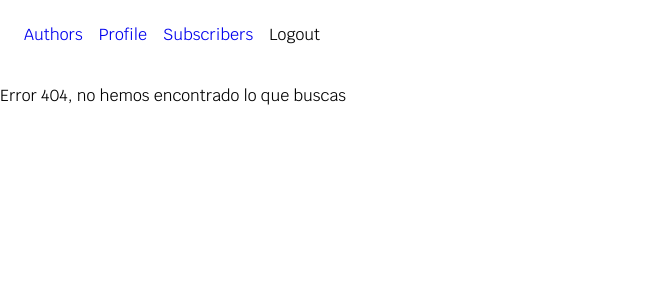
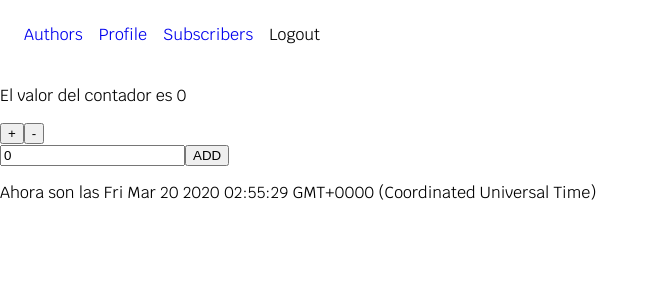
Before and after one commit to MariaJoseDiazCa/red-social, a React (Create React App) app: page /contador in a window 1280 px wide. Before the commit this address had no page. Shown: the top 300 px of the page, without its empty margins (0-659 px from the left). Built offline with nearby package versions, Linux system fonts and the light colour scheme.

Commit message:
ADD: Ejemplo de Redux y Hooks.

```diff
--- a/package.json
+++ b/package.json
@@ -6,11 +6,15 @@
     "@testing-library/jest-dom": "^4.2.4",
     "@testing-library/react": "^9.5.0",
     "@testing-library/user-event": "^7.2.1",
+    "prop-types": "^15.7.2",
     "react": "^16.13.0",
     "react-dom": "^16.13.0",
+    "react-redux": "^7.2.0",
     "react-router": "^5.1.2",
     "react-router-dom": "^5.1.2",
-    "react-scripts": "3.4.0"
+    "react-scripts": "3.4.0",
+    "redux": "^4.0.5",
+    "redux-thunk": "^2.3.0"
   },
   "scripts": {
     "start": "react-scripts start",
--- /dev/null
+++ b/src/Contador.js
@@ -0,0 +1,87 @@
+import React, {useState, useEffect} from 'react'
+import { connect } from 'react-redux'
+import { incr, decr, add } from './reduxStore'
+import PropTypes from 'prop-types'
+
+
+// const AddRandomQuantity = connect(
+// 	null,
+// 	dispatch => ({
+// 		onAdd: qty => dispatch(add(qty))
+// 	})
+// )(class extends React.Component {
+// 	state = { value: 0}
+// 	render () {
+// 		const { value } = this.state
+// 		return (
+// 			<div>
+// 				<input value ={value} onChange={this.update}/>
+// 				<button onClick={this.addQuantity}>ADD</button>
+// 			</div>
+// 		)
+// 	}
+// 	update = event => this.setState({value: Number
+// 	(event.target.value)})
+// 	addQuantity = () =>
+// 		this.props.onAdd(this.state.value)
+// })
+
+//VERSION CON HOOKS
+
+const AddRandomQuantity = connect(
+	null,
+	dispatch => ({onAdd: qty => dispatch(add(qty))})
+)(props => {
+	const [value, updateValue ] = useState(0)
+	const [currentTime, updateTime ] = useState(new Date())
+	useEffect(() => {
+		const interval = setInterval(
+			() => updateTime(new Date()),
+			1000
+		)
+		return () => clearInterval(interval)
+	}
+	)
+
+	return (
+		<div>
+			<input value ={value} onChange={event => updateValue(Number(event.target.value))}/>
+			<button onClick={() => props.onAdd(value)}>ADD</button>
+			<p>Ahora son las {currentTime.toString()}</p>
+		</div>
+	)
+})
+
+const Contador = props =>
+    <div>
+        <p>El valor del contador es {props.contador}</p>
+        <button onClick={props.inc}>+</button>
+        <button onClick={props.dec}>-</button>
+		<AddRandomQuantity/>
+    </div>
+
+Contador.propTypes = {
+	contador: PropTypes.number.isRequired,
+	inc: PropTypes.func.isRequired,
+	dec: PropTypes.func.isRequired
+}
+
+const mapDispatchToProps = dispatch => ({
+	inc: () => dispatch(incr()),
+	dec: () => dispatch(decr())
+})
+
+const mapStateToProps = state => ({
+	contador: state.count
+})
+
+// const ConnectedContador = connect(
+// 	mapStateToProps,
+// 	mapDispatchToProps
+// )(Contador)
+// export default ConnectedContador
+
+export default connect(
+	mapStateToProps,
+	mapDispatchToProps
+)(Contador)
--- a/src/Login.js
+++ b/src/Login.js
@@ -5,7 +5,9 @@ import { Redirect } from 'react-router'
 // se importaría por
 // import {Login} from 'Login'
 export class Login extends React.Component {
+
   state = {user: '', password: ''}
+
   render() {
     // terms no está en state, por lo que es undefined. Al renderizar se convierte a false
     // const {user, password, terms, error, hasChange, loginError} = this.state
--- a/src/Routes.js
+++ b/src/Routes.js
@@ -7,6 +7,7 @@ import Login from './Login';
 import AuthorProfile from './AuthorProfile';
 import Requests from './Requests';
 import requireLogin from './requireLogin'
+import Contador from './Contador';
 
 const requiresLogin = requireLogin('./Login')
 
@@ -18,6 +19,7 @@ export default () =>
     <Route exact path='/profile' component={requiresLogin(Profile)}/>
     <Route exact path='/profile/:uuid' component={AuthorProfile}/>
     <Route exact path='/subscribers' component={Requests}/>
+    <Route exact path='/contador' component={Contador}/>
     <Route component={() => <p>Error 404, no hemos encontrado lo que buscas</p>}/>
 
 </Switch>
--- a/src/index.js
+++ b/src/index.js
@@ -4,7 +4,15 @@ import './index.css';
 import App from './App.js'
 import * as serviceWorker from './serviceWorker';
 
-ReactDOM.render(<App/>, document.getElementById('root'));
+import store from './reduxStore'
+import { Provider } from 'react-redux'
+
+ReactDOM.render(
+	<Provider store={store}>
+		<App/>
+	</Provider>,
+	document.getElementById('root')
+);
 
 // If you want your app to work offline and load faster, you can change
 // unregister() to register() below. Note this comes with some pitfalls.
--- /dev/null
+++ b/src/reduxStore.js
@@ -0,0 +1,48 @@
+import {createStore, applyMiddleware} from 'redux'
+import thunk from 'redux-thunk'
+
+//FSA = FLUX STANDARD ACTION
+
+const rootReducer = (state = {count: 0}, action) => {
+    switch (action.type) {
+        case 'INCR':
+            return {...state, count: state.count + 1}
+        case 'DECR':
+            return {...state, count: state.count - 1}
+        case 'ADD':
+            return {...state, count: state.count + action.payload.qty}
+        default:
+            return state
+    }
+}
+//version sincrona
+// const add = qty => ({type: 'ADD', payload: {qty}})
+
+// version asincrona con thunk
+const ADD_TYPE = "ADD"
+const add = qty => dispatch => {
+    setTimeout(
+        () => dispatch({type: ADD_TYPE, payload: { qty } }),
+        3000
+    )
+}
+
+
+const incr = () => ({type: 'INCR'})
+const decr = () => ({type: 'DECR'})
+
+
+// window.add = add
+
+// window.boundAdd = qty => store.dispatch(add(qty))
+
+const store = createStore(
+    rootReducer,
+    applyMiddleware(thunk)
+)
+
+store.subscribe(() => console.log('debug: ', store.getState()))
+
+export default store
+
+export {add, incr, decr}
```
Also changed, not shown: 1 other file (tests, documents, lock files or other folders).
